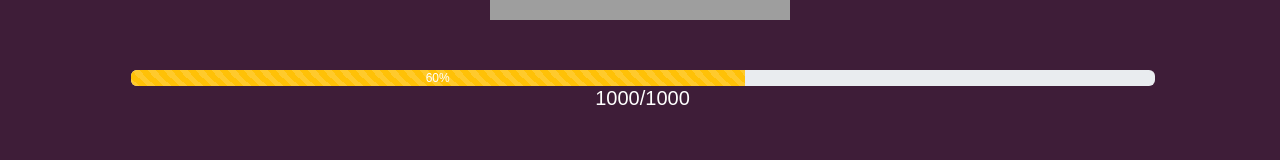
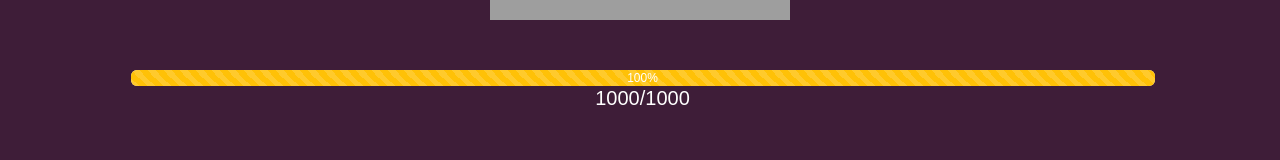
Before and after one commit to DjKpumsy/front, a React (Create React App) app in the folder front/: page / in a window 1280 px wide. Shown: the part 399-559 px from the top of the page. Built offline with nearby package versions, Linux system fonts and the light colour scheme; grey boxes are pictures that could not be loaded.

Commit message:
Update App.js

```diff
--- a/front/src/App.js
+++ b/front/src/App.js
@@ -16,9 +16,10 @@ function App() {
     const [points, setPoints] = useState(100000000);
     const [referralLink, setReferralLink] = useState('');
     const [vibrate, setVibrate] = useState(false); // State for vibration effect
+    const [progress, setProgress] = useState(100); // State for progress bar value
 
 
-    const now = 60;
+    const now = 100;
 
     useEffect(() => {
         // Ensure that the Telegram Web App SDK is available
@@ -53,6 +54,9 @@ function App() {
         if (user) {
             // Optimistically update points
             setPoints(prevPoints => prevPoints + 1);
+
+              // Reduce progress bar value
+              setProgress(prevProgress => (prevProgress > 0 ? prevProgress - 1 : 0));
 
             setVibrate(true); // Trigger vibration effect
 
@@ -96,8 +100,8 @@ function App() {
 
             {/* <p>Your referral link: {referralLink}</p> */}
             <div className='lab'>
-            <ProgressBar now={now} striped variant="warning" label={`${now}%`} />
-         <h5>1000/1000</h5>
+            <ProgressBar now={progress} striped variant="warning" label={`${progress}%`} />
+                <h5>{progress * 10}/1000</h5>
             </div>
 
             <Container style={{marginTop: '50px'}}>
```
